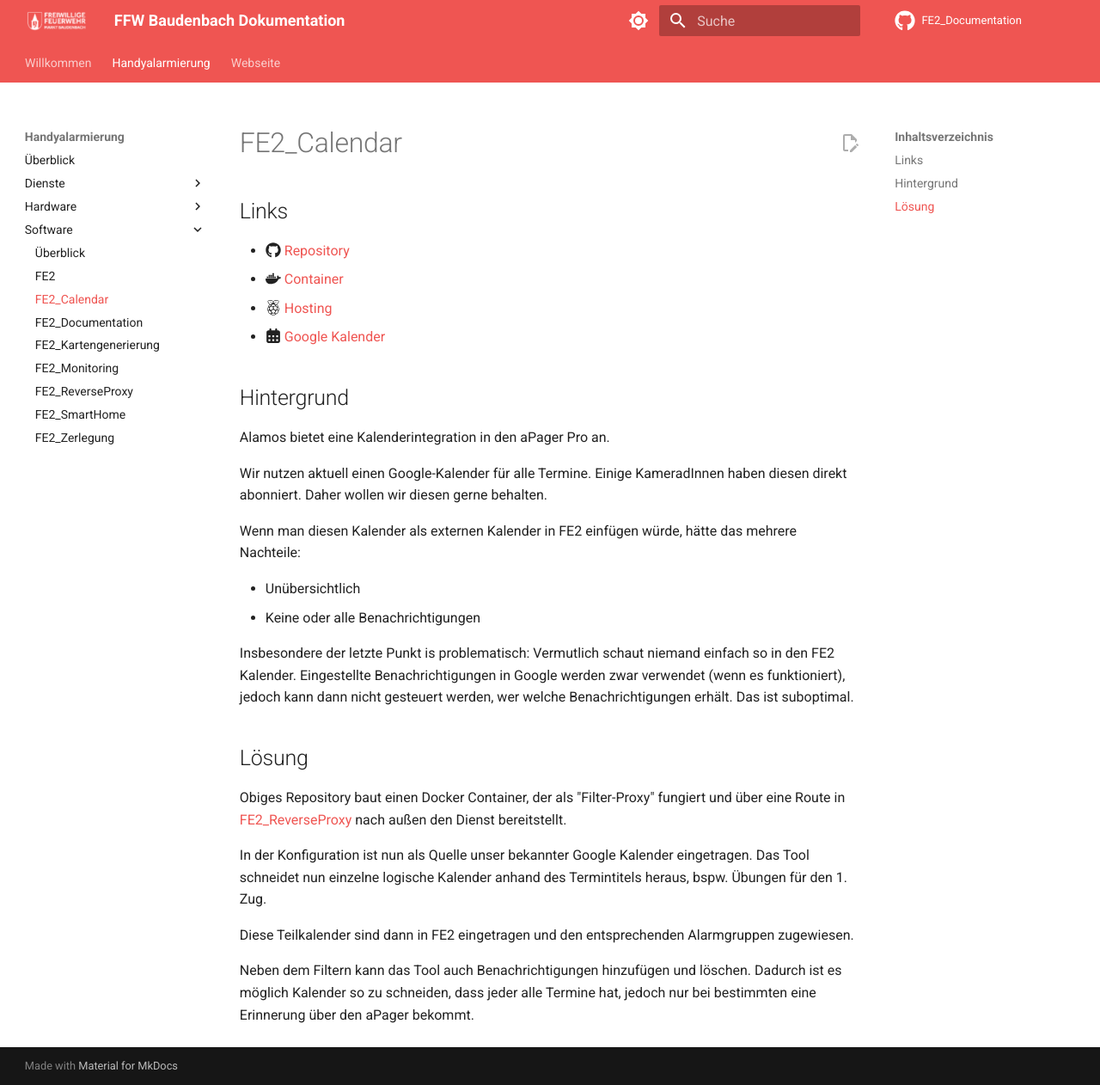
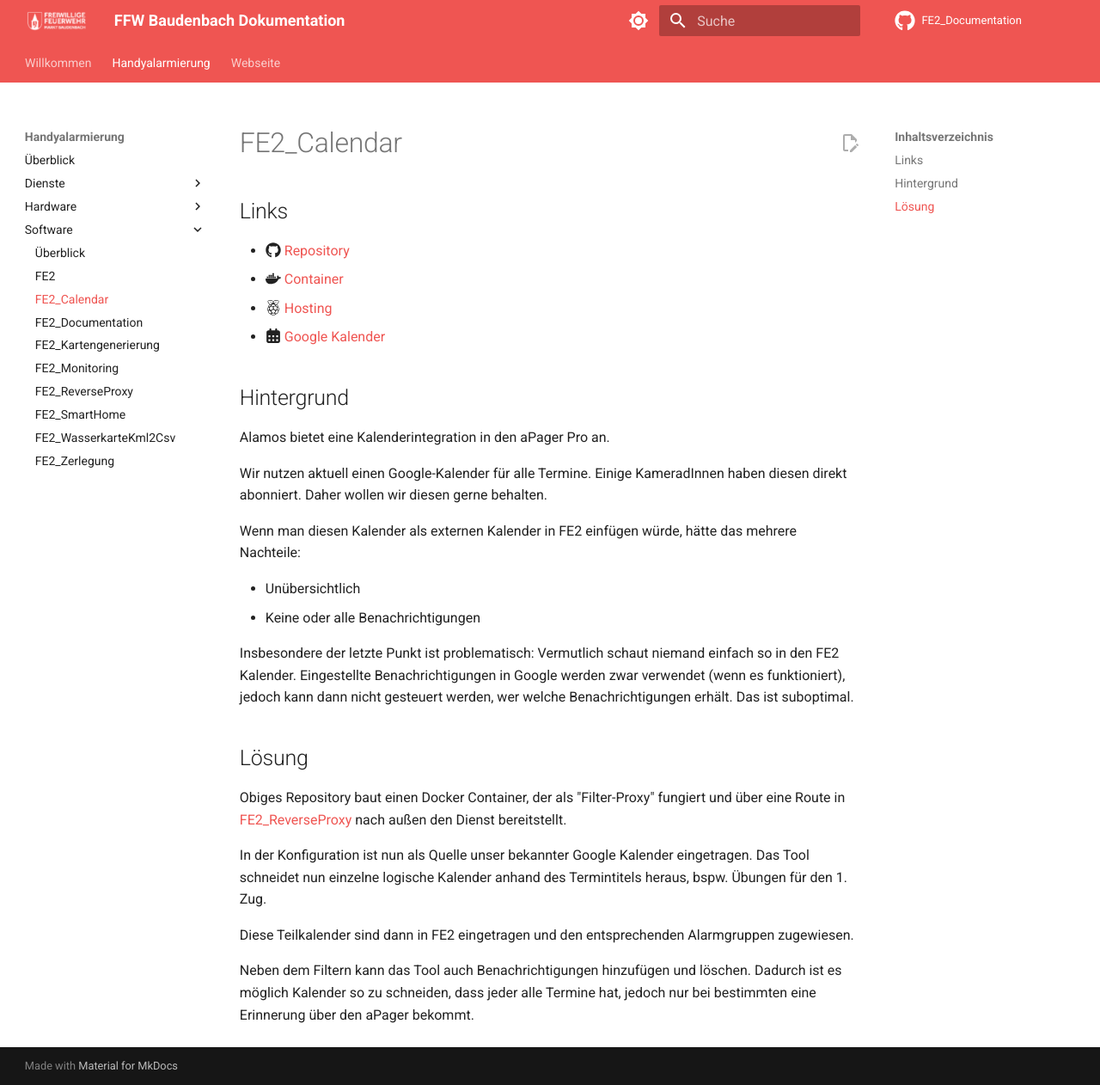
Before and after one commit to FFW-Baudenbach/FE2_Documentation, an MkDocs documentation site: the page built from docs/Handyalarmierung/Software/FE2_Calendar.md, in a window 1280 px wide and 1262 px high. Shown: the whole window at 86% size. Built offline with MkDocs 1.6.1 and Material for MkDocs 9.7.7, drawn with Linux system fonts in a browser that asks for light colours; comment, search, counter and statistics services are not loaded.

Commit message:
Some rework, added also console app

```diff
--- a/docs/Handyalarmierung/Software/FE2_Calendar.md
+++ b/docs/Handyalarmierung/Software/FE2_Calendar.md
@@ -18,7 +18,7 @@
 * Unübersichtlich
 * Keine oder alle Benachrichtigungen
 
-Insbesondere der letzte Punkt is problematisch: Vermutlich schaut niemand einfach so in den FE2 Kalender. Eingestellte Benachrichtigungen in Google
+Insbesondere der letzte Punkt ist problematisch: Vermutlich schaut niemand einfach so in den FE2 Kalender. Eingestellte Benachrichtigungen in Google
 werden zwar verwendet (wenn es funktioniert), jedoch kann dann nicht gesteuert werden, wer welche Benachrichtigungen erhält. Das ist suboptimal.
 
 ## Lösung
```
Also changed, not shown: docs/Handyalarmierung/Dienste/Google.md (+1 -1 lines), docs/Handyalarmierung/Dienste/Wasserkarte.md (+2 -0 lines), docs/Handyalarmierung/Software/FE2_WasserkarteKml2Csv.md (added, +12 -0 lines).
